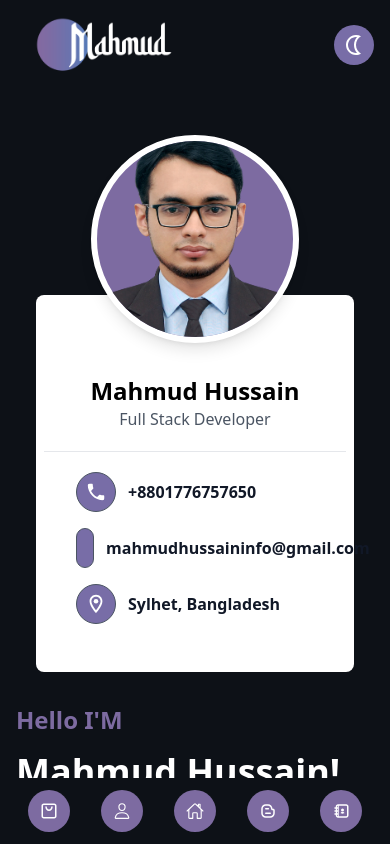
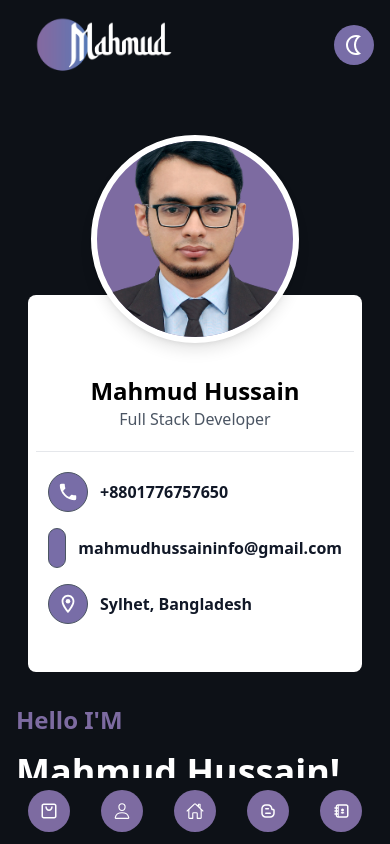
Before and after one commit to mahmudhussaininfo/portfolio-nextjs, a Next.js app: page / in a window 390 px wide. Shown: the top 844 px of the page. Built offline with nearby package versions, Linux system fonts and the light colour scheme.

Commit message:
px fix in mb view

```diff
--- a/app/components/Contact/ContactInformation.jsx
+++ b/app/components/Contact/ContactInformation.jsx
@@ -6,7 +6,7 @@ const ContactInformation = ({ contact }) => {
   return (
     <>
       <div
-        className={`flex flex-col gap-4 mb-2 px-8 rounded-lg ${
+        className={`flex flex-col gap-4 mb-2 md:px-8 px-3 rounded-lg ${
           contact ? "gap-6" : ""
         }`}
       >
--- a/app/components/Home.jsx
+++ b/app/components/Home.jsx
@@ -18,7 +18,7 @@ const Home = () => {
       <div className="min-h-screen flex items-center justify-center">
         <div className="container text-gray-900 mx-auto md:w-[70%] flex flex-col md:flex-row items-center gap-8 p-4 max-sm:mt-10">
           {/* my img and details */}
-          <div className="md:w-1/3 w-full px-5 md:px-0">
+          <div className="md:w-1/3 w-full px-3 md:px-0">
             <div className="flex flex-col items-center w-full">
               <div className="w-52 h-52 md:w-64 md:h-64 lg:w-80 lg:h-80 rounded-full overflow-hidden border-[6px] border-white bg-[#7d6ba1] z-50 shadow-lg -mb-12 md:-mb-36 lg:-mb-40">
                 <Image
```
